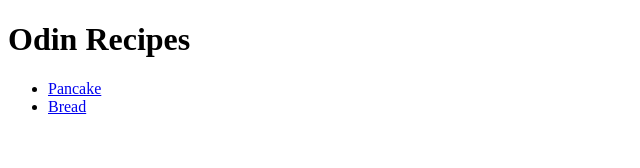
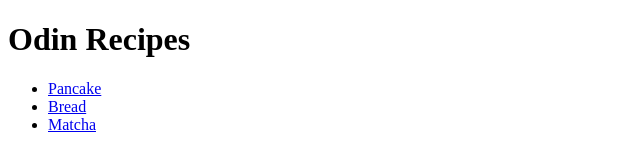
Before and after one commit to K-Fahrenberger/odin-recipes, a plain HTML site: page index.html in a window 1280 px wide. Shown: the full height of the page, 0-640 px from the left. Drawn offline with Linux system fonts and the light colour scheme.

Commit message:
feat: new link to matcha recipe

```diff
--- a/index.html
+++ b/index.html
@@ -10,6 +10,7 @@
     <ul>
         <li><a href="recipes/pancakes.html">Pancake</a></li>
         <li><a href="recipes/bread.html">Bread</a></li>
+        <li><a href="recipes/matcha.html">Matcha</a></li>
 </ul>
 </body>
 </html>
```
